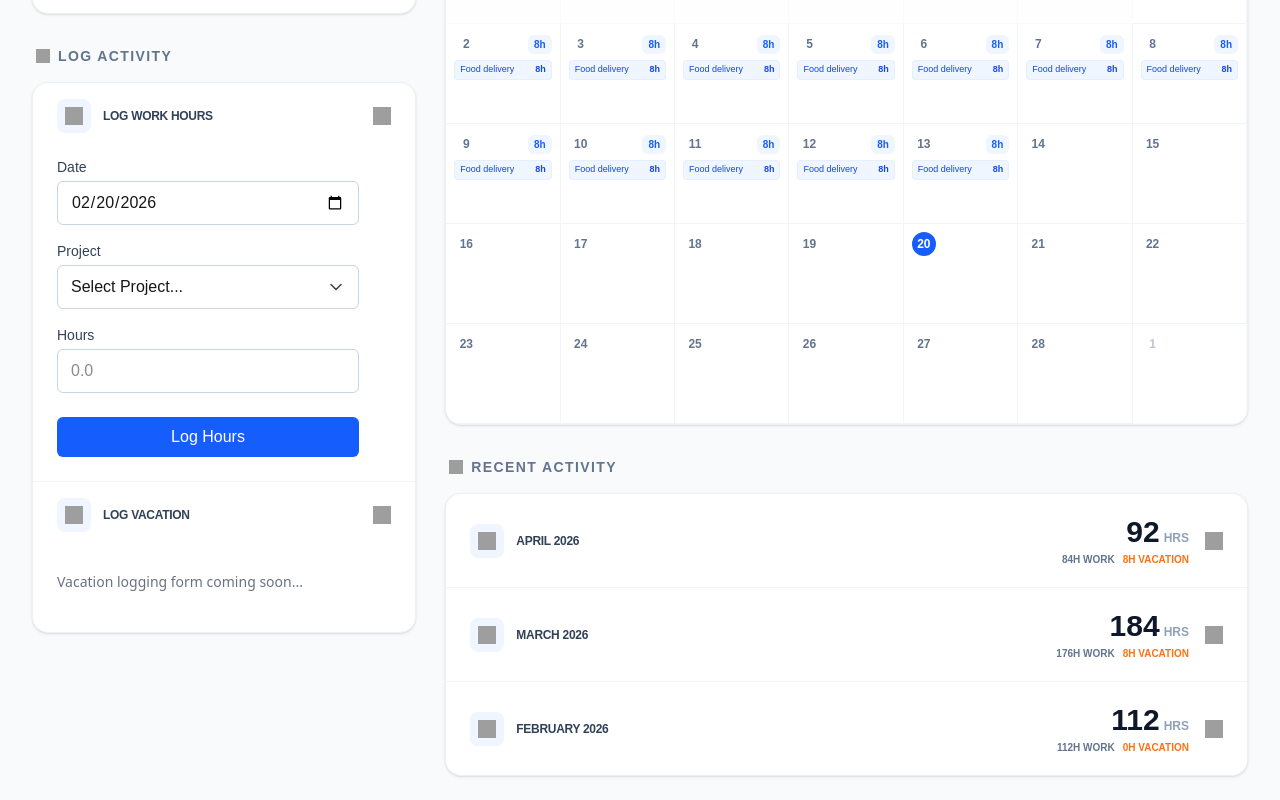
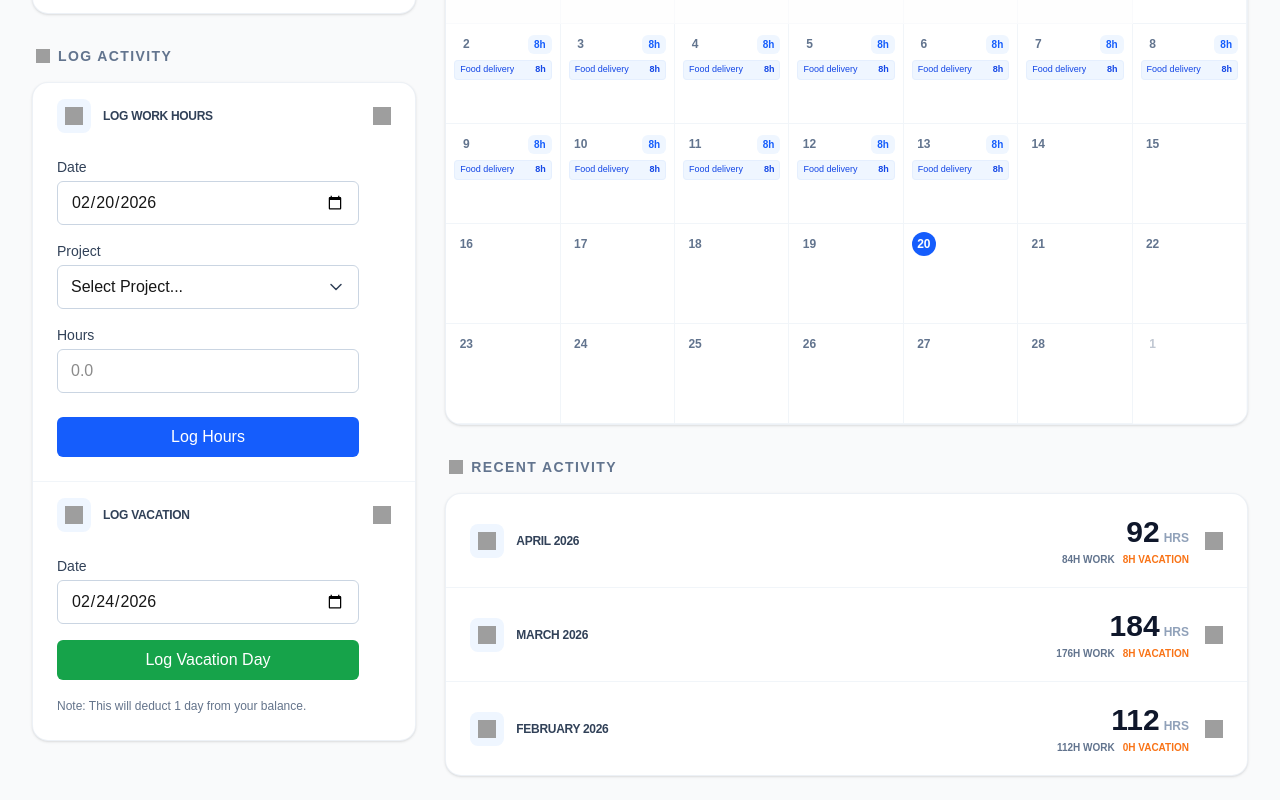
Before and after one commit to Wendesen-cpu/project-cost-manager-advanced, a Next.js app: page /portal in a window 1280 px wide. Both pictures are taken after a click on the button "LOG VACATION". Shown: the part 607-1407 px from the top of the page. Built offline with nearby package versions, Linux system fonts and the light colour scheme.

Commit message:
feat: add LogVacationForm component to Log Vacation accordion

```diff
--- a/app/components/EmployeeSidebar.tsx
+++ b/app/components/EmployeeSidebar.tsx
@@ -3,6 +3,7 @@ import SectionHeader from './SectionHeader'
 import StatCard from './StatCard'
 import ActivityAccordion from './ActivityAccordion'
 import LogWorkForm from './LogWorkForm'
+import LogVacationForm from './LogVacationForm'
 
 export default function EmployeeSidebar() {
     const myStatsIcon = "http://localhost:3845/assets/09d5ea8b2151e09d5d1829e7ac874300f7221bd4.svg"
@@ -49,9 +50,7 @@ export default function EmployeeSidebar() {
                         iconSrc={logVacationIcon}
                         isLast={true}
                     >
-                        <div className="text-sm text-gray-500 py-4">
-                            Vacation logging form coming soon...
-                        </div>
+                        <LogVacationForm />
                     </ActivityAccordion>
                 </div>
             </section>
--- /dev/null
+++ b/app/components/LogVacationForm.tsx
@@ -0,0 +1,59 @@
+'use client'
+
+import React, { useState } from 'react'
+
+export default function LogVacationForm() {
+    const today = new Date().toISOString().split('T')[0]
+    const [date, setDate] = useState(today)
+
+    function handleSubmit(e: React.FormEvent) {
+        e.preventDefault()
+        // TODO: wire up to real vacation logging API
+        console.log('Logging vacation day:', date)
+    }
+
+    return (
+        <form
+            onSubmit={handleSubmit}
+            className="flex w-full flex-col gap-4 max-w-[302px]"
+        >
+            {/* Date Field */}
+            <div className="flex flex-col gap-1 w-full">
+                <label
+                    className="text-[14px] text-[#314158] leading-5"
+                    style={{ fontFamily: 'Arial, sans-serif' }}
+                >
+                    Date
+                </label>
+                <input
+                    type="date"
+                    value={date}
+                    onChange={(e) => setDate(e.target.value)}
+                    className="w-full rounded-md border border-[#CAD5E2] px-[13px] py-[9px] text-[16px] text-[#171717] outline-none focus:border-[#155DFC] focus:ring-1 focus:ring-[#155DFC]"
+                    style={{ fontFamily: 'Arial, sans-serif' }}
+                />
+            </div>
+
+            {/* Submit Button */}
+            <button
+                type="submit"
+                className="flex w-full items-center justify-center rounded-md bg-[#16A34A] px-4 py-2 hover:bg-[#16A34A]/90 transition-colors"
+            >
+                <span
+                    className="text-[16px] text-white leading-6"
+                    style={{ fontFamily: 'Arial, sans-serif' }}
+                >
+                    Log Vacation Day
+                </span>
+            </button>
+
+            {/* Note */}
+            <p
+                className="text-[12px] text-[#64748B] leading-5"
+                style={{ fontFamily: 'Arial, sans-serif' }}
+            >
+                Note: This will deduct 1 day from your balance.
+            </p>
+        </form>
+    )
+}
```
